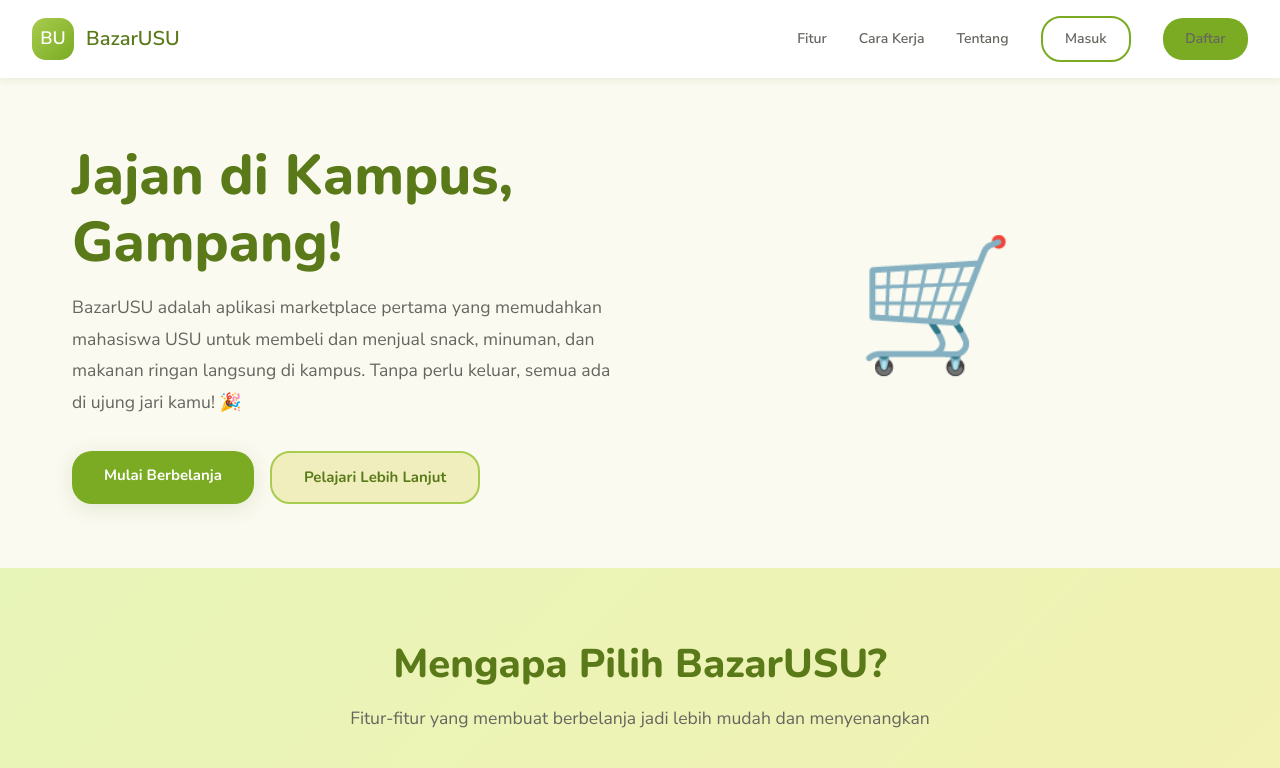
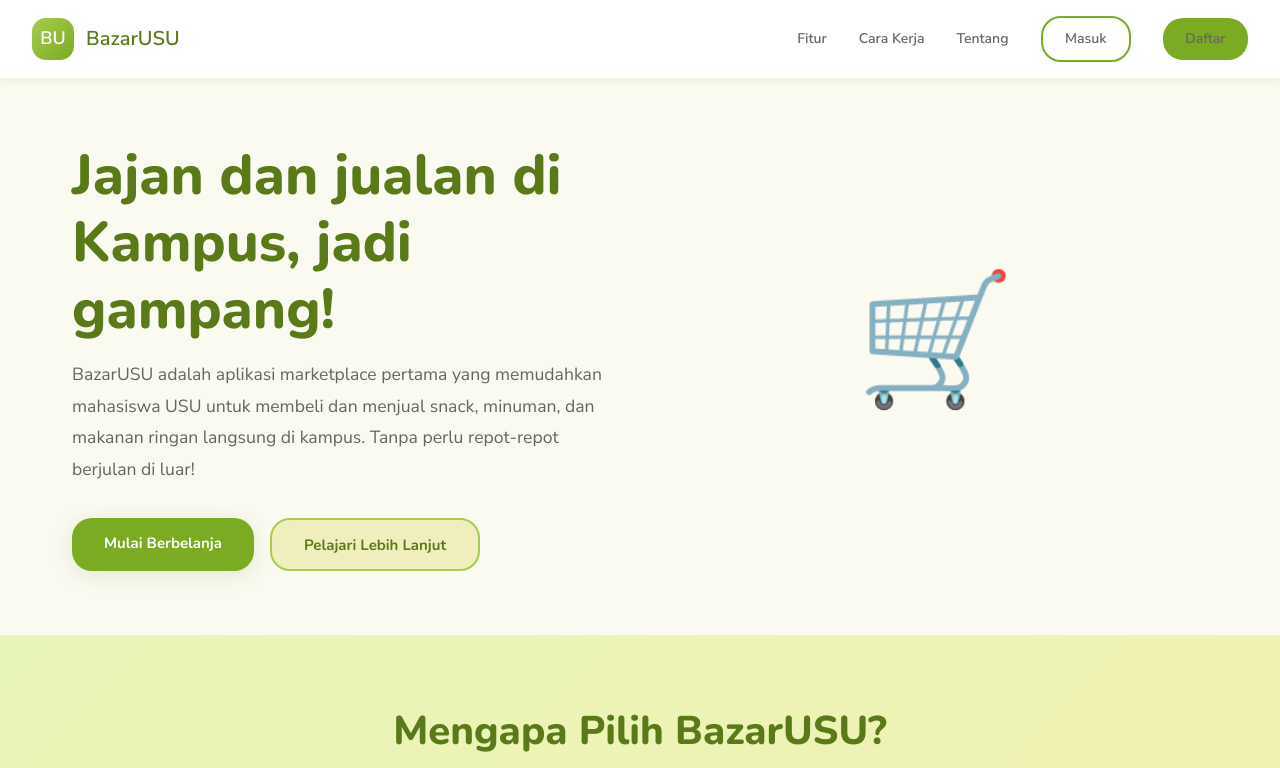
Before and after one commit to OliviaSILITONGA/Bazar-online, a plain HTML site: page frontend/landing.html in a window 1280 px wide. Shown: the top 768 px of the page. Drawn offline with nearby package versions, Linux system fonts and the light colour scheme.

Commit message:
commit kata2

```diff
--- a/frontend/landing.html
+++ b/frontend/landing.html
@@ -539,8 +539,8 @@
   <!-- ═════ HERO SECTION ═════ -->
   <section class="hero">
     <div class="hero-content">
-      <h1>Jajan di Kampus, Gampang!</h1>
-      <p>BazarUSU adalah aplikasi marketplace pertama yang memudahkan mahasiswa USU untuk membeli dan menjual snack, minuman, dan makanan ringan langsung di kampus. Tanpa perlu keluar, semua ada di ujung jari kamu! 🎉</p>
+      <h1>Jajan dan jualan di Kampus, jadi gampang!</h1>
+      <p>BazarUSU adalah aplikasi marketplace pertama yang memudahkan mahasiswa USU untuk membeli dan menjual snack, minuman, dan makanan ringan langsung di kampus. Tanpa perlu repot-repot berjulan di luar!</p>
       <div class="hero-buttons">
         <a href="login.html" class="btn-hero btn-hero-primary">Mulai Berbelanja</a>
         <a href="#features" class="btn-hero btn-hero-secondary">Pelajari Lebih Lanjut</a>
```
